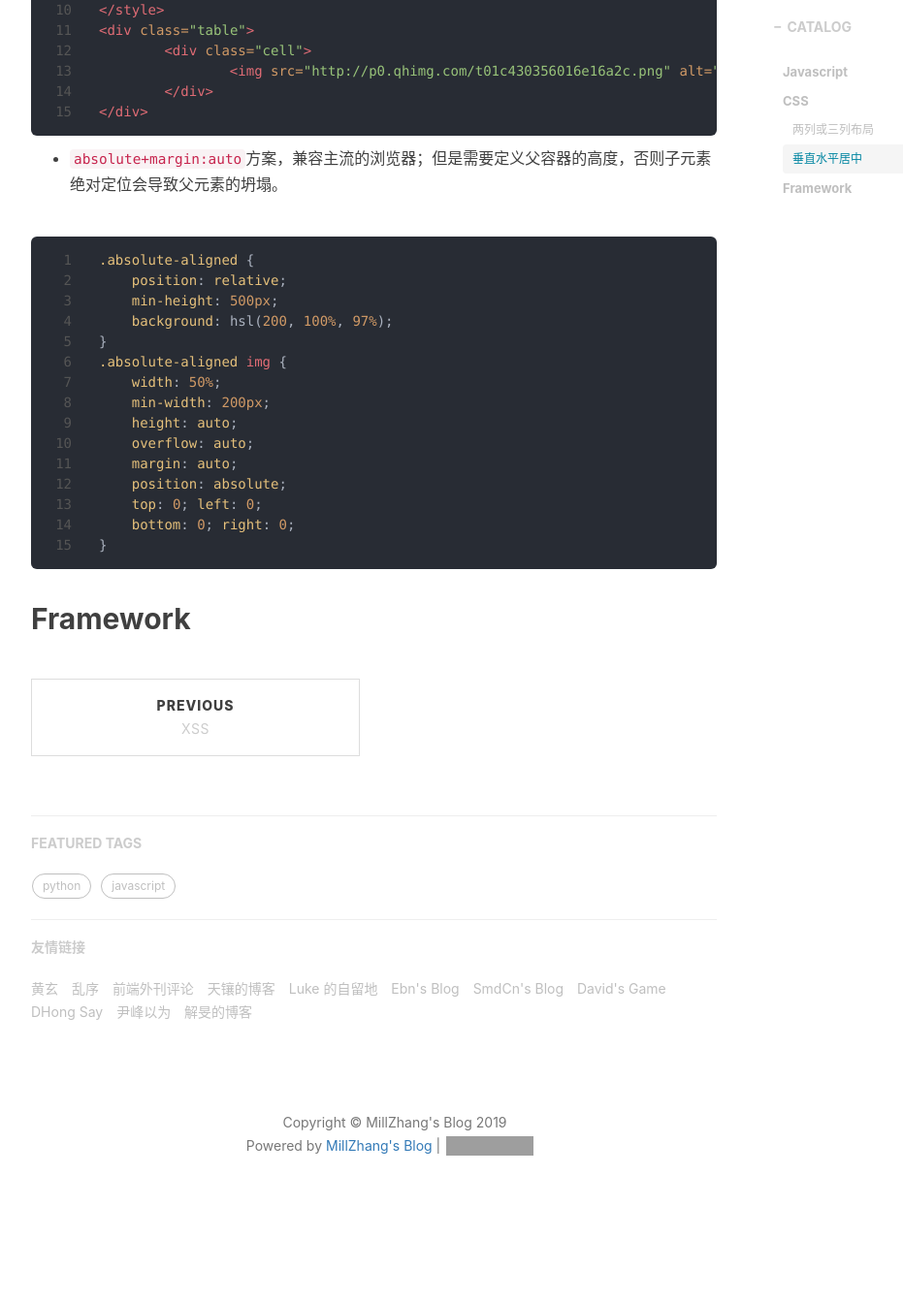
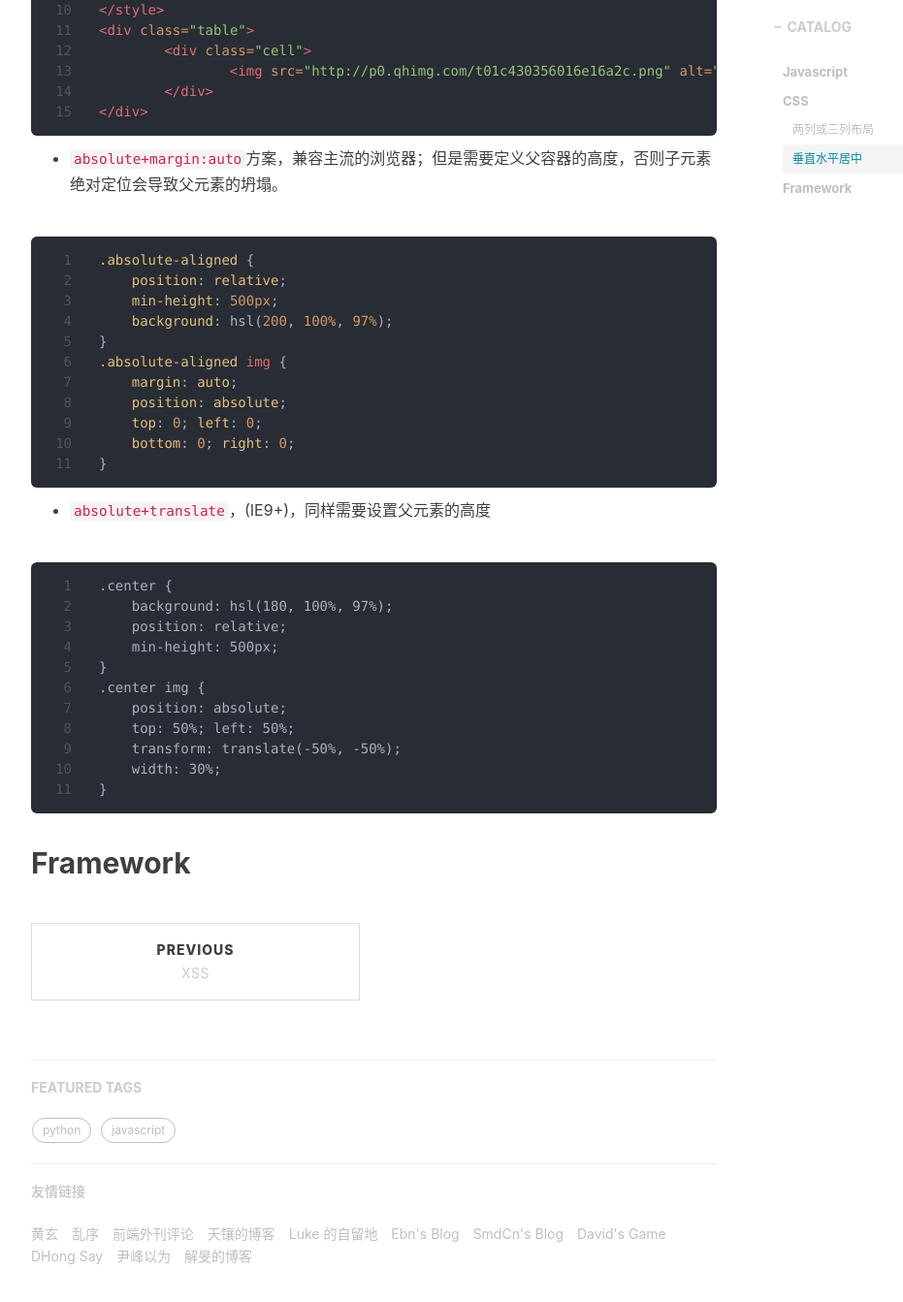
Before and after one commit to millzhang/millzhang.github.com, a Jekyll site: the page built from _posts/2019-07-04-讲清基础.md, in a window 1280 px wide and 1400 px high, scrolled down 942 px. Shown: the top 1343 px of the window at 97% size, without its empty margins (233-1164 px from the left). Built offline with Jekyll 4.4.1, drawn with Linux system fonts in a browser that asks for light colours; nearby versions of some CDN libraries; comment, search, counter and statistics services are not loaded; before the commit the page ends 2228 px from its top, so only the background shows below that; grey boxes are pictures that could not be loaded.

Commit message:
修改文件: _posts/2019-07-04-讲清基础.md

````diff
--- a/_posts/2019-07-04-讲清基础.md
+++ b/_posts/2019-07-04-讲清基础.md
@@ -53,10 +53,6 @@ tags:
     background: hsl(200, 100%, 97%);
 }
 .absolute-aligned img {
-    width: 50%;
-    min-width: 200px;
-    height: auto;
-    overflow: auto;
     margin: auto;
     position: absolute;
     top: 0; left: 0;
@@ -64,4 +60,20 @@ tags:
 }
 ```
 
+- `absolute+translate`，(IE9+)，同样需要设置父元素的高度
+
+```
+.center {
+    background: hsl(180, 100%, 97%);
+    position: relative;
+    min-height: 500px;
+}
+.center img {
+    position: absolute;
+    top: 50%; left: 50%;
+    transform: translate(-50%, -50%);
+    width: 30%;
+}
+```
+
 ## Framework
````
